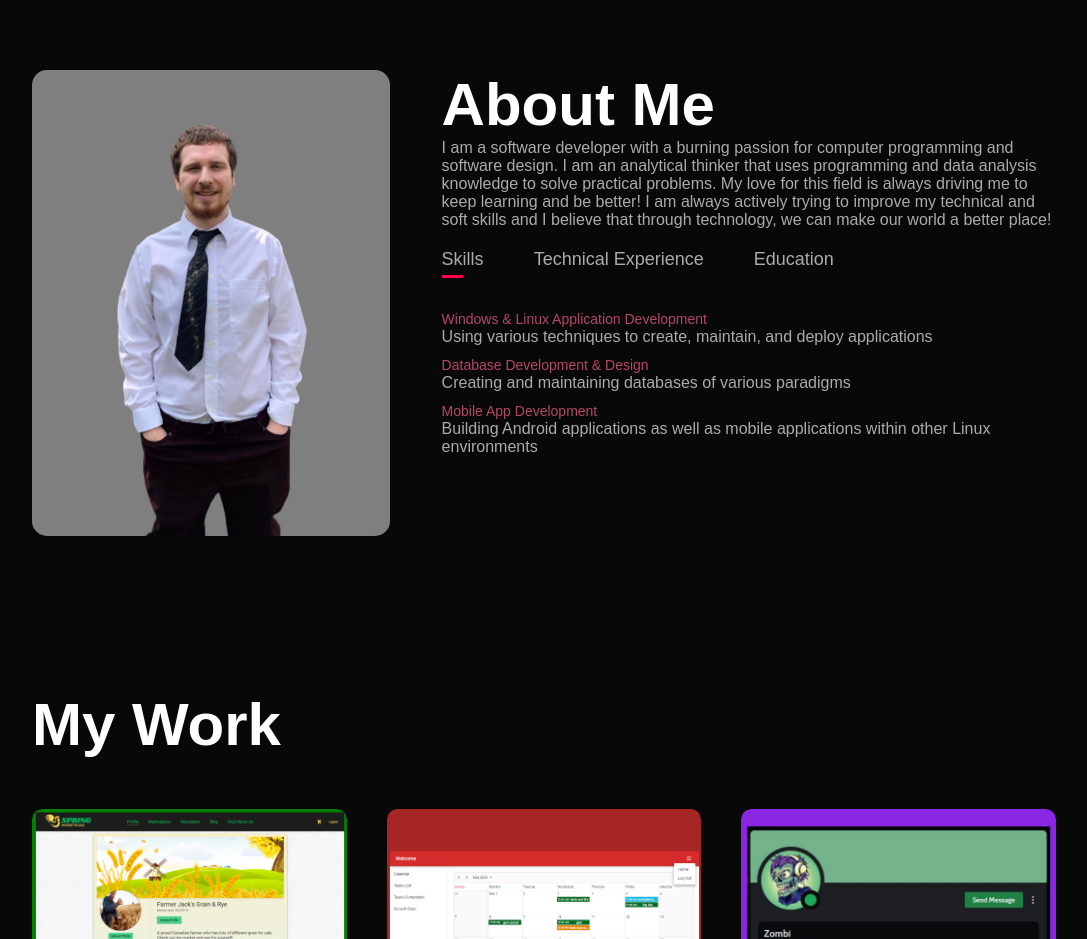
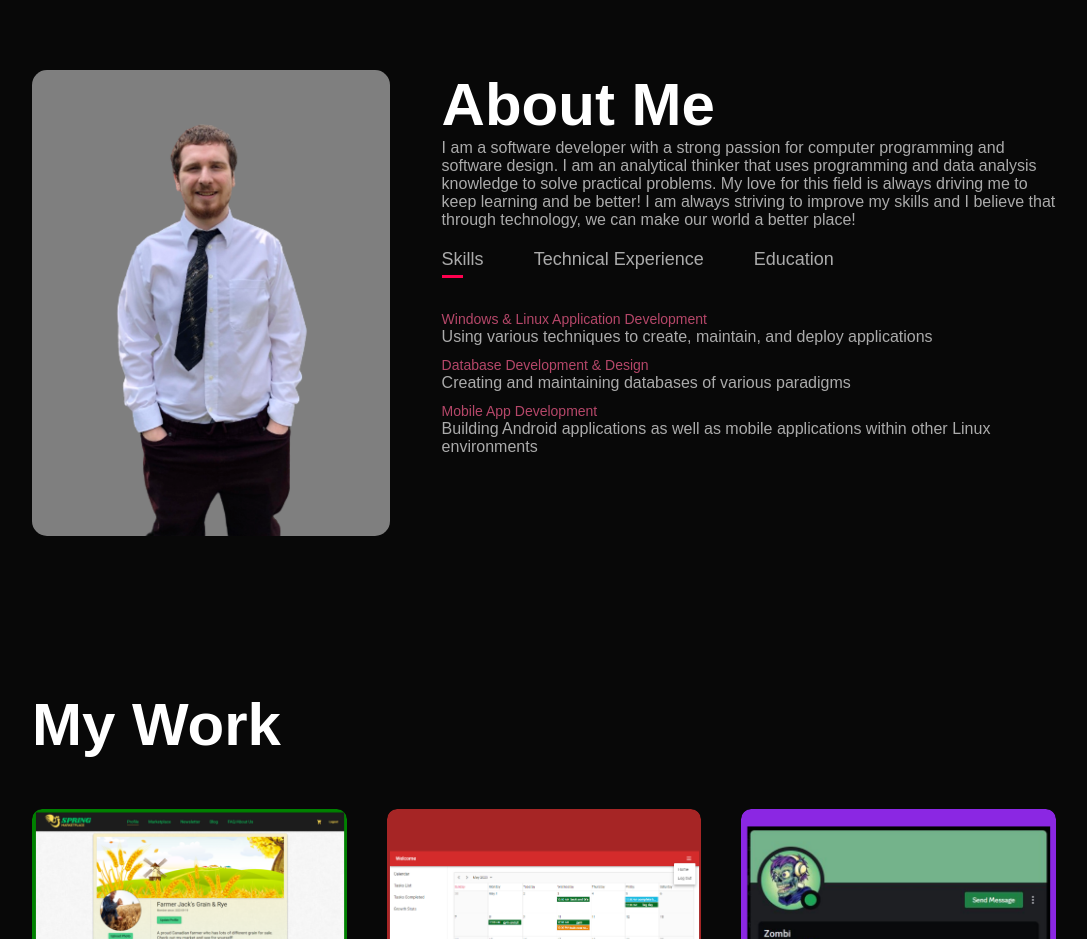
Before and after one commit to TheTrueIBeetle/portfolio, a plain HTML site: page index.html in a window 1280 px wide. Shown: the part 820-1759 px from the top of the page, without its empty margins (96-1183 px from the left). Drawn offline with Linux system fonts and the light colour scheme.

Commit message:
edited description

```diff
--- a/index.html
+++ b/index.html
@@ -39,7 +39,7 @@
                 <div class="about-col-2">
                     <h1 class="sub-title">About Me</h1>
                     <p>
-                        I am a software developer with a burning passion for computer programming and software design. I am an analytical thinker that uses programming and data analysis knowledge to solve practical problems. My love for this field is always driving me to keep learning and be better! I am always actively trying to improve my technical and soft skills and I believe that through technology, we can make our world a better place!
+                        I am a software developer with a strong passion for computer programming and software design. I am an analytical thinker that uses programming and data analysis knowledge to solve practical problems. My love for this field is always driving me to keep learning and be better! I am always striving to improve my skills and I believe that through technology, we can make our world a better place!
                     </p>
 
                     <div class="tab-titles">
```
